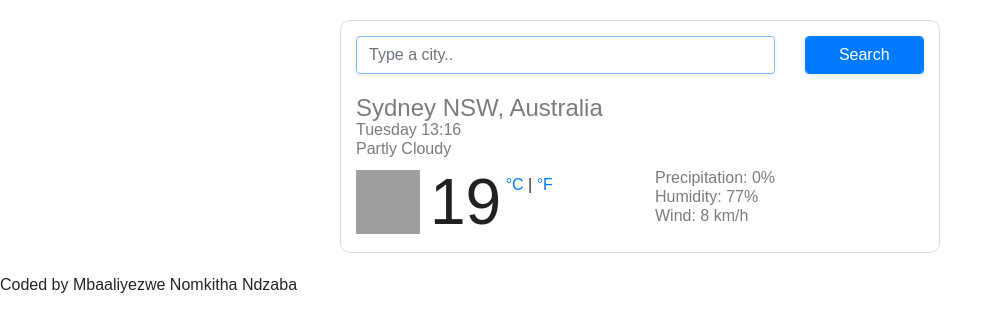
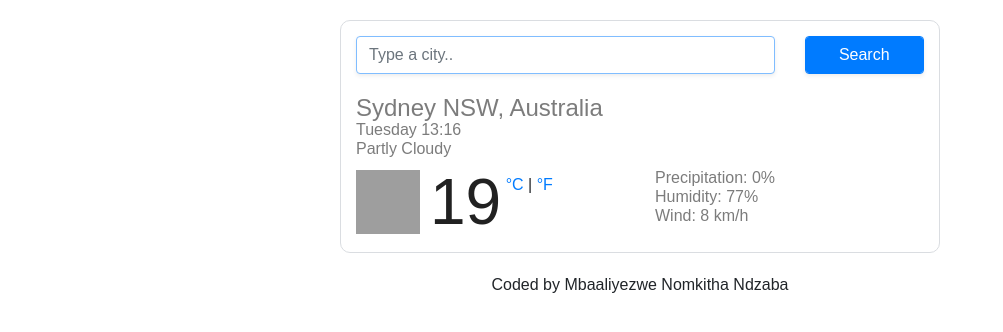
Before and after one commit to imbaliyezwe/SheCodes-waether_challenge, a plain HTML site: page index.html in a window 1280 px wide. Shown: the whole page, without its empty margins (0-1003 px from the left). Drawn offline with nearby package versions, Linux system fonts and the light colour scheme; grey boxes are pictures that could not be loaded.

Commit message:
edited html and css

```diff
--- a/index.html
+++ b/index.html
@@ -64,7 +64,8 @@
         </div>
     </div>
     <script src="app.js"></script>
-    <p><a href="https://github.com/imbaliyezwe/SheCodes-waether_challenge"></a>Coded by Mbaaliyezwe Nomkitha Ndzaba</p>
+    <p class="my-name"><a href="https://github.com/imbaliyezwe/SheCodes-waether_challenge"></a>Coded by Mbaaliyezwe
+        Nomkitha Ndzaba</p>
 </body>
 
 </html>
--- a/styles.css
+++ b/styles.css
@@ -53,3 +53,6 @@ li {
 .search-form {
     margin-bottom: 20px;
 }
+.my-name{
+    text-align: center;
+}
```
